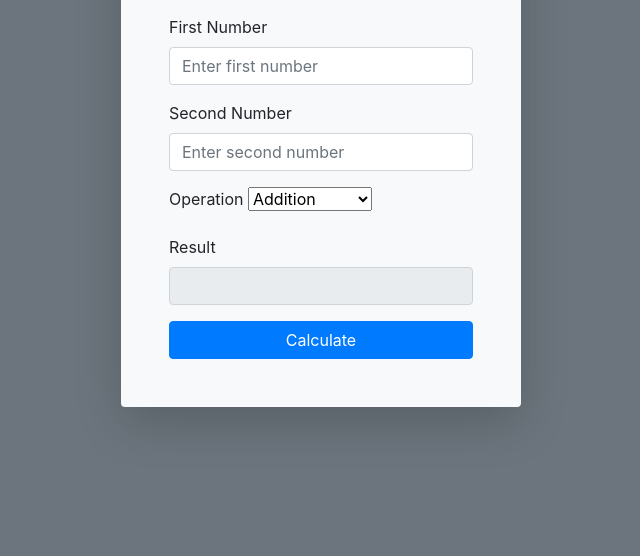
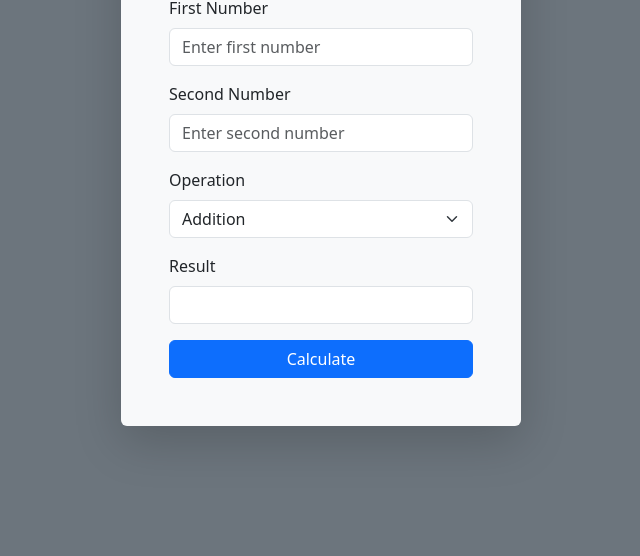
Before and after one commit to Naurla/calculator, a plain HTML site: page index.html in a window 1280 px wide. Shown: the part 244-800 px from the top of the page, without its empty margins (319-959 px from the left). Drawn offline with nearby package versions, Linux system fonts and the light colour scheme.

Commit message:
Update index.html

```diff
--- a/index.html
+++ b/index.html
@@ -4,7 +4,7 @@
   <meta charset="UTF-8">
   <meta name="viewport" content="width=device-width, initial-scale=1.0">
   <title>Calculator</title>
-  <link rel="stylesheet" href="assets/css/bootstrap.min.css">
+<link href="https://cdn.jsdelivr.net/npm/bootstrap@5.3.5/dist/css/bootstrap.min.css" rel="stylesheet" integrity="sha384-SgOJa3DmI69IUzQ2PVdRZhwQ+dy64/BUtbMJw1MZ8t5HZApcHrRKUc4W0kG879m7" crossorigin="anonymous">
 </head>
 <body class="bg-secondary d-flex align-items-center justify-content-center" style="min-height: 100vh;">
   <div class="bg-light p-5 shadow-lg rounded w-100" style="max-width: 400px;">
@@ -38,7 +38,7 @@
     <button id="compute" class="btn btn-primary w-100">Calculate</button>
   </div>
 
-  <script>
+  <script src="https://cdn.jsdelivr.net/npm/bootstrap@5.3.5/dist/js/bootstrap.bundle.min.js" integrity="sha384-k6d4wzSIapyDyv1kpU366/PK5hCdSbCRGRCMv+eplOQJWyd1fbcAu9OCUj5zNLiq" crossorigin="anonymous">
     document.getElementById('compute').addEventListener('click', () => {
       const num1 = parseFloat(document.getElementById('num1').value);
       const num2 = parseFloat(document.getElementById('num2').value);
```
